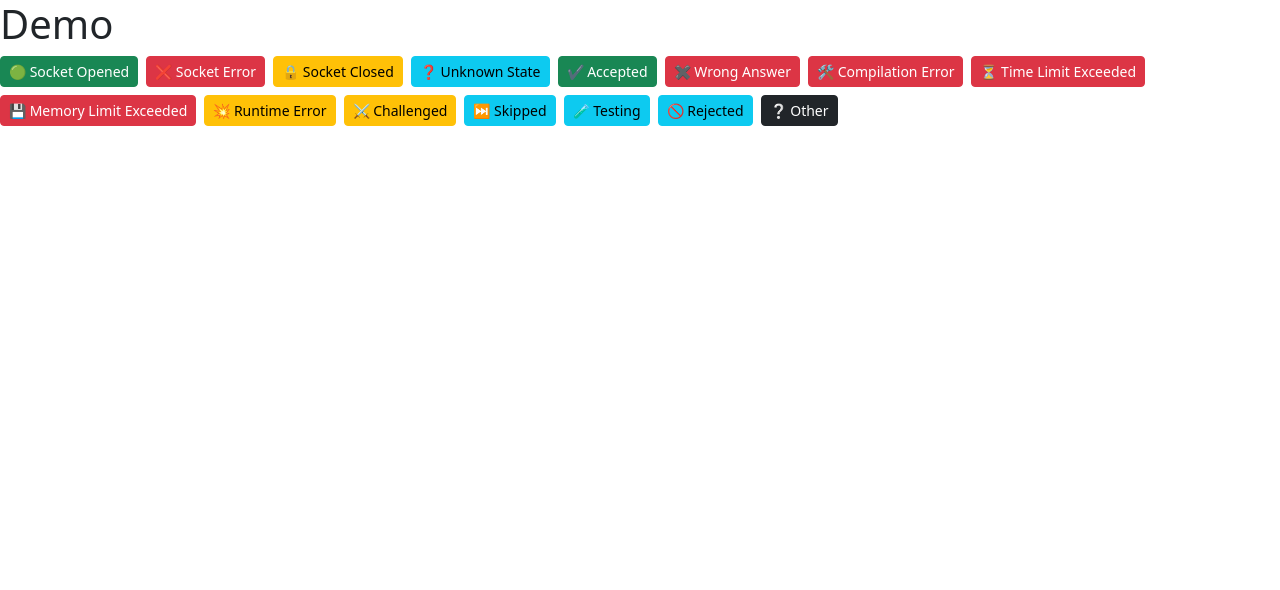
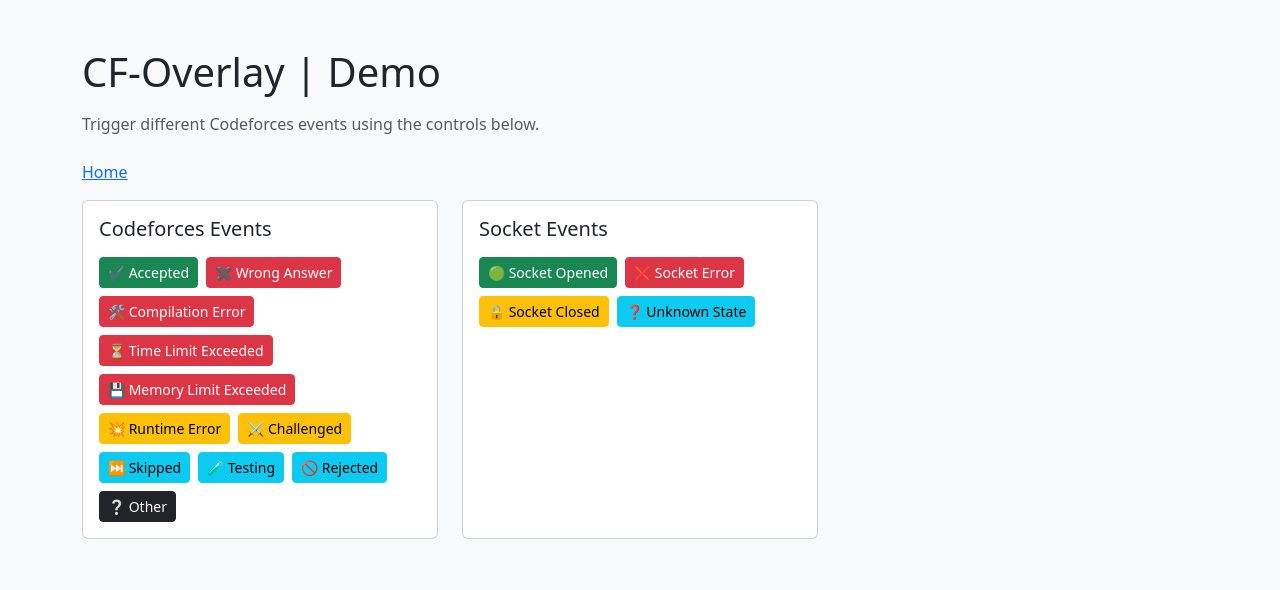
Before and after one commit to erekleroinishvili/cf-overlay, a website built with Vite: page demo.html in a window 1280 px wide. Built offline with nearby package versions, Linux system fonts and the light colour scheme.

Commit message:
Split demo buttons in two groups

```diff
--- a/demo.html
+++ b/demo.html
@@ -4,16 +4,42 @@
 <head>
   <meta charset="UTF-8" />
   <meta name="viewport" content="width=device-width, initial-scale=1.0" />
-  <title>CodeForces Overlay</title>
+  <title>CodeForces Overlay | Demo</title>
   <link href="https://cdn.jsdelivr.net/npm/bootstrap@5.3.8/dist/css/bootstrap.min.css" rel="stylesheet" />
   <link rel="stylesheet" href="./demo.css" />
 </head>
 
-<body>
-  <h1>Demo</h1>
+<body class="bg-light">
+  <div class="container py-5">
+    <h1 class="mb-3">CF-Overlay | Demo</h1>
+    <p class="text-muted mb-4">
+      Trigger different Codeforces events using the controls below.
+    </p>
 
+    <p><a href="https://github.com/erekleroinishvili/cf-overlay/">Home</a></p>
 
-  <div id="buttons-box"></div>
+    <div class="row g-4">
+
+      <!-- Group 1 -->
+      <div class="col-md-4">
+        <div class="card p-3 h-100">
+          <h5 class="mb-3">Codeforces Events</h5>
+          <div class="d-flex flex-wrap gap-2" id="codeforces-demo-buttons">
+          </div>
+        </div>
+      </div>
+
+      <!-- Group 2 -->
+      <div class="col-md-4">
+        <div class="card p-3 h-100">
+          <h5 class="mb-3">Socket Events</h5>
+          <div class="d-flex flex-wrap gap-2" id="socket-demo-buttons">
+          </div>
+        </div>
+      </div>
+
+    </div>
+  </div>
 
   <script type="module" src="./src/demo.ts"></script>
 </body>
--- a/src/demo-ui.ts
+++ b/src/demo-ui.ts
@@ -27,11 +27,7 @@
 
 const crossTab = new TabChannel(CrossTabChannelName);
 
-const buttons = [
-    createButton('🟢 Socket Opened', () => crossTab.send({ type: 'SOCKET_OPENED' }), 'success'),
-    createButton('❌ Socket Error', () => crossTab.send({ type: 'SOCKET_ERROR' }), 'danger'),
-    createButton('🔒 Socket Closed', () => crossTab.send({ type: 'SOCKET_CLOSED' }), 'warning'),
-    createButton('❓ Unknown State', () => crossTab.send({ type: 'UNKNOWN' }), 'info'),
+const cfButtons = [
     createButton('✔ Accepted', () => crossTab.send({ type: 'OK' }), 'success'),
     createButton('✖ Wrong Answer', () => crossTab.send({ type: 'WRONG_ANSWER' }), 'danger'),
     createButton('🛠 Compilation Error', () => crossTab.send({ type: 'COMPILATION_ERROR' }), 'danger'),
@@ -45,5 +41,12 @@
     createButton('❔ Other', () => crossTab.send({ type: 'OTHER' }), 'dark'),
 ];
 
-const div = getDomElement('buttons-box');
-div.append(...buttons);
+const socketButtons = [
+    createButton('🟢 Socket Opened', () => crossTab.send({ type: 'SOCKET_OPENED' }), 'success'),
+    createButton('❌ Socket Error', () => crossTab.send({ type: 'SOCKET_ERROR' }), 'danger'),
+    createButton('🔒 Socket Closed', () => crossTab.send({ type: 'SOCKET_CLOSED' }), 'warning'),
+    createButton('❓ Unknown State', () => crossTab.send({ type: 'UNKNOWN' }), 'info'),
+];
+
+getDomElement('codeforces-demo-buttons').append(...cfButtons);
+getDomElement('socket-demo-buttons').append(...socketButtons);
```
